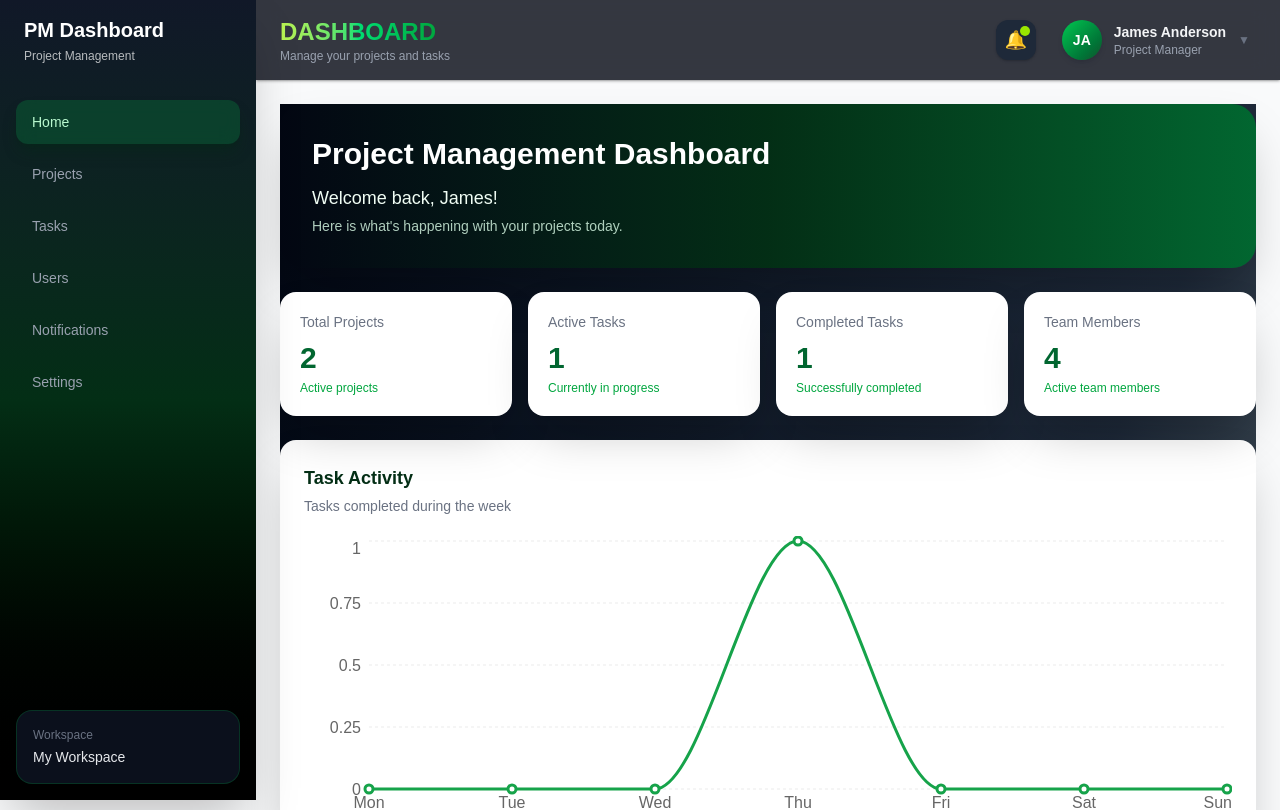
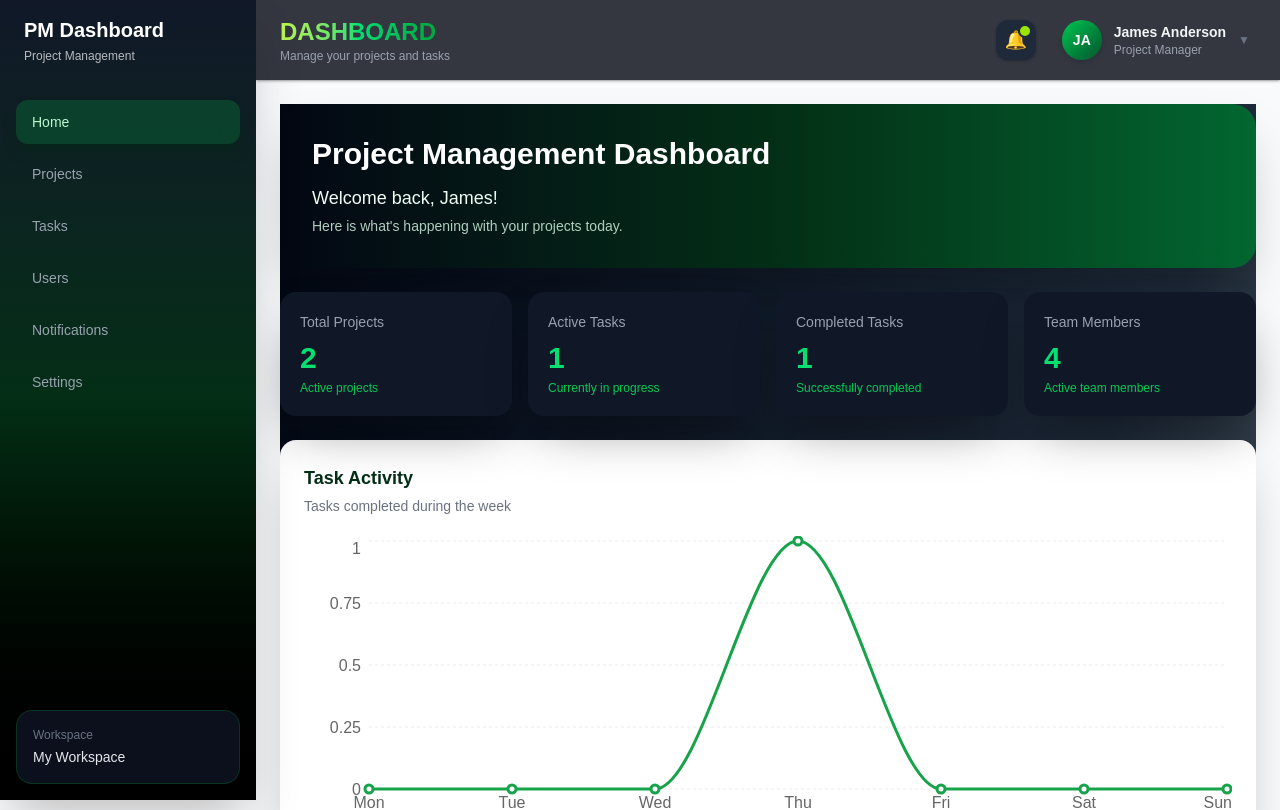
Before and after one commit to Reza-Bamoniri/Managment-Dashboard-Projects, a React (Vite) app: page / in a window 1280 px wide. Shown: the top 810 px of the page. Built offline with nearby package versions, Linux system fonts and the light colour scheme; data requests are answered from the project's data file.

Commit message:
style: add dark mode to summary cards

```diff
--- a/src/components/home/SummaryCards.tsx
+++ b/src/components/home/SummaryCards.tsx
@@ -37,58 +37,102 @@ function SummaryCards() {
 
   return (
   <section className="grid grid-cols-1 gap-4 sm:grid-cols-2 lg:grid-cols-4">
-      <div className="rounded-2xl bg-white p-5 shadow-2xl transition hover:-translate-y-2">
-        <p className="text-sm text-gray-500">
+    <div
+      className="
+        rounded-2xl
+        bg-white
+        p-5
+        shadow-2xl
+        transition
+        hover:-translate-y-0.5
+        dark:bg-gray-900
+        dark:shadow-black/40
+      "
+    >
+      <p className="text-sm text-gray-500 dark:text-gray-400">
         Total Projects
       </p>
 
-        <p className="mt-2 text-3xl font-bold text-green-800">
+      <p className="mt-2 text-3xl font-bold text-green-800 dark:text-green-400">
         {totalProjects}
       </p>
 
-        <p className="mt-1 text-xs text-green-600">
+      <p className="mt-1 text-xs text-green-600 dark:text-green-500">
         Active projects
       </p>
     </div>
 
-      <div className="rounded-2xl bg-white p-5 shadow-2xl transition hover:-translate-y-2">
-        <p className="text-sm text-gray-500">
+    <div
+      className="
+        rounded-2xl
+        bg-white
+        p-5
+        shadow-2xl
+        transition
+        hover:-translate-y-0.5
+        dark:bg-gray-900
+        dark:shadow-black/40
+      "
+    >
+      <p className="text-sm text-gray-500 dark:text-gray-400">
         Active Tasks
       </p>
 
-        <p className="mt-2 text-3xl font-bold text-green-800">
+      <p className="mt-2 text-3xl font-bold text-green-800 dark:text-green-400">
         {activeTasks}
       </p>
 
-        <p className="mt-1 text-xs text-green-600">
+      <p className="mt-1 text-xs text-green-600 dark:text-green-500">
         Currently in progress
       </p>
     </div>
 
-      <div className="rounded-2xl bg-white p-5 shadow-2xl transition hover:-translate-y-2">
-        <p className="text-sm text-gray-500">
+    <div
+      className="
+        rounded-2xl
+        bg-white
+        p-5
+        shadow-2xl
+        transition
+        hover:-translate-y-0.5
+        dark:bg-gray-900
+        dark:shadow-black/40
+      "
+    >
+      <p className="text-sm text-gray-500 dark:text-gray-400">
         Completed Tasks
       </p>
 
-        <p className="mt-2 text-3xl font-bold text-green-800">
+      <p className="mt-2 text-3xl font-bold text-green-800 dark:text-green-400">
         {completedTasks}
       </p>
 
-        <p className="mt-1 text-xs text-green-600">
+      <p className="mt-1 text-xs text-green-600 dark:text-green-500">
         Successfully completed
       </p>
     </div>
 
-      <div className="rounded-2xl bg-white p-5 shadow-2xl transition hover:-translate-y-2">
-        <p className="text-sm text-gray-500">
+    <div
+      className="
+        rounded-2xl
+        bg-white
+        p-5
+        shadow-2xl
+        transition
+        hover:-translate-y-0.5
+        dark:bg-gray-900
+        dark:shadow-black/40
+      "
+    >
+      <p className="text-sm text-gray-500 dark:text-gray-400">
         Team Members
       </p>
 
-        <p className="mt-2 text-3xl font-bold text-green-800">
+      <p className="mt-2 text-3xl font-bold text-green-800 dark:text-green-400">
         {teamMembers}
       </p>
 
-        <p className="mt-1 text-xs text-green-600">
+      <p className="mt-1 text-xs text-green-600 dark:text-green-500">
         Active team members
       </p>
     </div>
```
Lines whose indentation alone changed are shown as unchanged.
